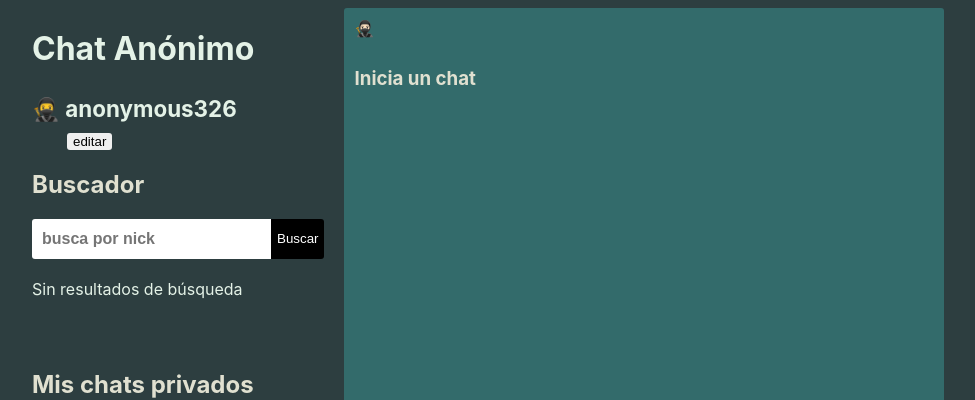
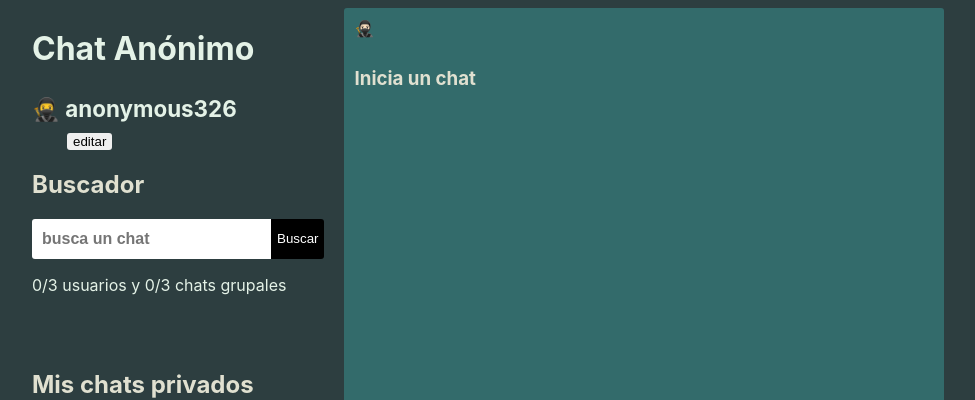
Before and after one commit to FelixGonzalo/chat-anonimo, a React (Create React App) app: page / in a window 1280 px wide. Both pictures are taken after a click on the button "ingresar". Shown: the top 400 px of the page, without its empty margins (18-993 px from the left). Built offline with nearby package versions, Linux system fonts and the light colour scheme.

Commit message:
ADD option to search user or group chat

```diff
--- a/src/components/Search/index.tsx
+++ b/src/components/Search/index.tsx
@@ -6,12 +6,19 @@ import { UserType } from '../../types/user'
 import { SearchContainer } from './styles'
 import { initUserState } from '../../reducers/usersReducer'
 import { localStorage_getArray } from '../../utils/localStorage_getArray'
+import { Message } from '../UserList/styles'
+import { initGroupChatsState } from '../../reducers/groupChatsReducer'
+import { GroupChatType } from '../../types/chat'
+import { GroupChatItem } from '../GroupChatItem'
 
 export function Search() {
   const dispatch = useDispatch()
 
   const [search, setSearch] = useState('')
   const [filterUsers, setFilterUsers] = useState<Array<UserType>>([])
+  const [filterGroupChats, setFilterGroupChats] = useState<
+    Array<GroupChatType>
+  >([])
 
   const handleInputSearch = (e: ChangeEvent<HTMLInputElement>) => {
     setSearch(e.target.value)
@@ -20,26 +27,50 @@ export function Search() {
   const handleSearch = (e: SyntheticEvent) => {
     e.preventDefault()
 
-    updateUsersWithlocalDB('users', initUserState)
+    updateArrayStateWithlocalDB('users', initUserState)
+    updateArrayStateWithlocalDB('groupChats', initGroupChatsState)
     const users = localStorage_getArray('users')
+    const groupChats = localStorage_getArray('groupChats')
 
     if (search.trim() === '') return setFilterUsers([])
+
+    // search users
     const maxResult = 3
-    let constResult = 0
+    let results = 0
     const searchResult: Array<UserType> = []
     users.forEach((user: UserType) => {
-      if (constResult > maxResult - 1) return
+      if (results > maxResult - 1) return
       if (
         user.nick.toLocaleLowerCase().indexOf(search.toLocaleLowerCase()) !== -1
       ) {
         searchResult.push({ ...user })
-        constResult++
+        results++
       }
     })
     setFilterUsers(searchResult)
+
+    // search group chats
+    results = 0
+    const searchResult2: Array<GroupChatType> = []
+    groupChats.forEach((chat: GroupChatType) => {
+      if (results > maxResult - 1) return
+      console.log(chat.name)
+      if (
+        chat.name.toLocaleLowerCase().indexOf(search.toLocaleLowerCase()) !== -1
+      ) {
+        searchResult2.push({ ...chat })
+        results++
+      }
+    })
+    console.log(searchResult2)
+    setFilterGroupChats(searchResult2)
+    console.log(filterGroupChats)
   }
 
-  const updateUsersWithlocalDB = (itemLocalStorage: string, action: any) => {
+  const updateArrayStateWithlocalDB = (
+    itemLocalStorage: string,
+    action: any
+  ) => {
     try {
       const data: any = localStorage.getItem(itemLocalStorage)
       const currentData = JSON.parse(data)
@@ -55,16 +86,22 @@ export function Search() {
       <FormContainer onSubmit={handleSearch}>
         <InputNick
           type='text'
-          placeholder='busca por nick'
+          placeholder='busca un chat'
           value={search}
           onChange={handleInputSearch}
         />
         <Button>Buscar</Button>
       </FormContainer>
-      <UserList
-        users={filterUsers}
-        messageNoData='Sin resultados de búsqueda'
-      />
+      {filterUsers.length === 0 && filterGroupChats.length === 0 ? (
+        <Message>0/3 usuarios y 0/3 chats grupales</Message>
+      ) : (
+        <>
+          <UserList users={filterUsers} messageNoData=' ' />
+          {filterGroupChats.map((chat: GroupChatType) => (
+            <GroupChatItem key={chat.id} id={chat.id} name={chat.name} />
+          ))}
+        </>
+      )}
     </SearchContainer>
   )
 }
```
